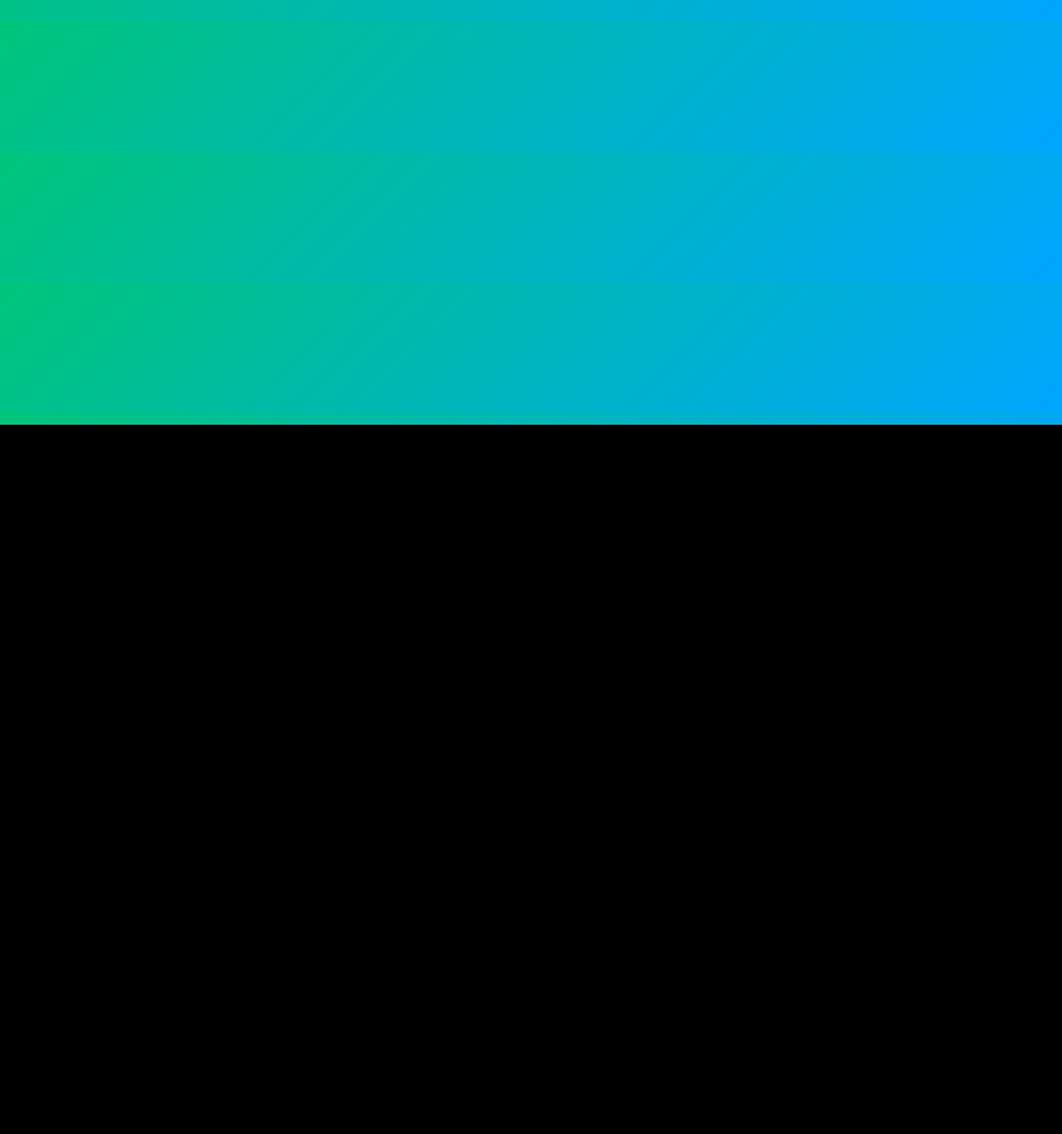
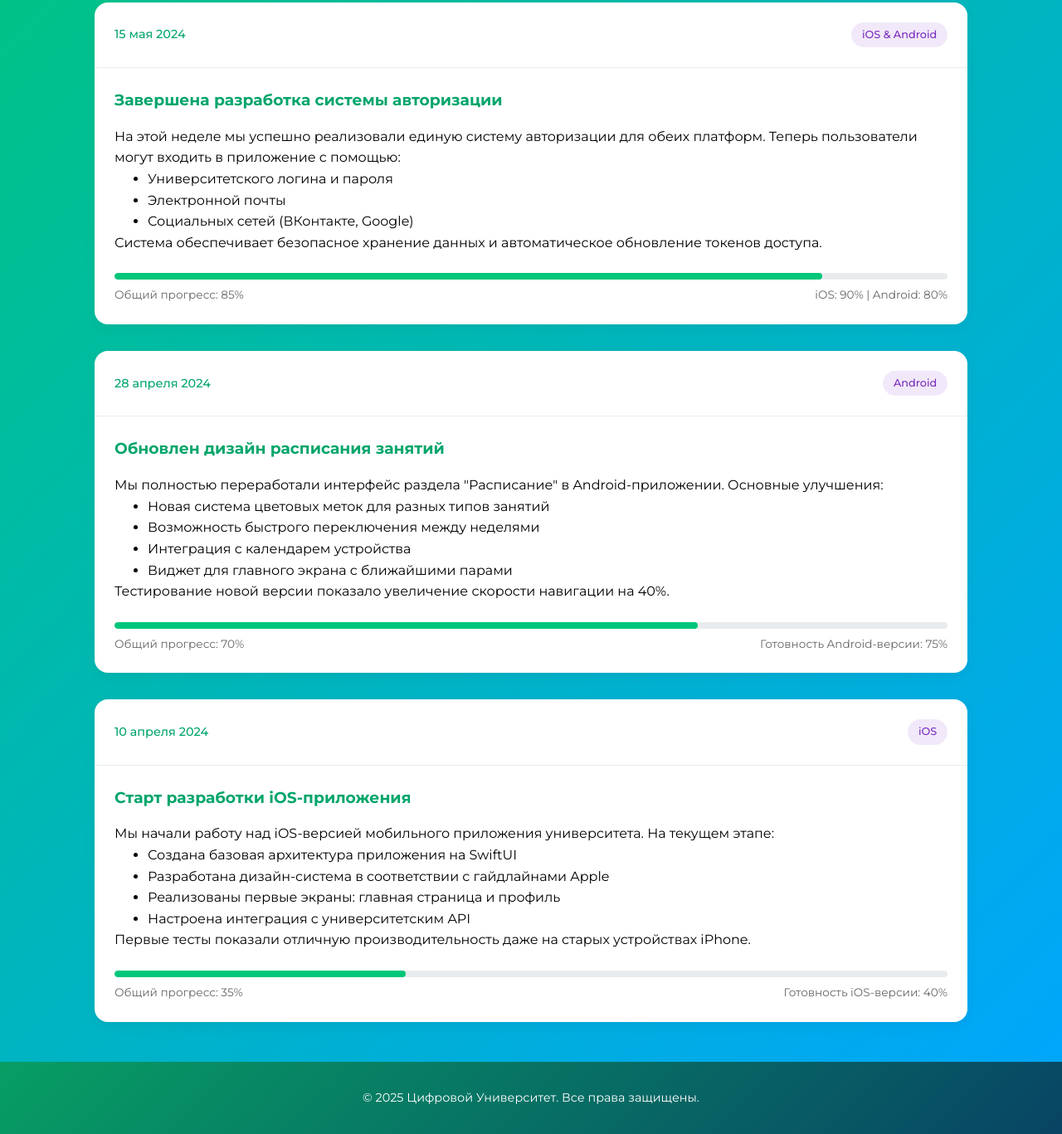
Before and after one commit to DashaBogomolova/practic_2025, a plain HTML site: page site/journal.html in a window 1280 px wide. Shown: the part 288-1655 px from the top of the page at 83% size. Before the commit the page ends 800 px from the top, so only its background shows below. Drawn offline with Linux system fonts and the light colour scheme.

Commit message:
оформление страницы journal

```diff
--- a/site/css/about_project.css
+++ b/site/css/about_project.css
@@ -7,7 +7,6 @@
   --gray: #E9ECEF;
   --transition: all 0.4s cubic-bezier(0.16, 1, 0.3, 1);
 }
-
 
 .mobile-app-section {
   max-width: 1100px;
@@ -41,7 +40,7 @@
 .app-header h2 {
   font-size: 2rem;
   font-weight: 700;
-
+ margin-bottom: -30px;
 }
 
 .app-content {
@@ -166,8 +165,6 @@
   border: 1px solid var(--gray);
 }
 
-
-
 .qr-text {
   flex: 1;
 }
--- /dev/null
+++ b/site/css/journal.css
@@ -0,0 +1,126 @@
+:root {
+  --primary: #00C67A;
+  --primary-dark: #00A56A;
+  --secondary: #7B2CBF;
+  --dark: #1A1A1A;
+  --light: #F8F9FA;
+  --gray: #E9ECEF;
+  --transition: all 0.4s cubic-bezier(0.16, 1, 0.3, 1);
+}
+
+
+.journal-header {
+  color: white;
+  padding: 3rem 1.5rem;
+  text-align: center;
+  margin-bottom: 2rem;
+}
+
+.journal-header h1 {
+  font-size: 2.2rem;
+  margin-bottom: 0.5rem;
+}
+
+.journal-header p {
+  font-size: 1.1rem;
+  opacity: 0.9;
+}
+
+.journal-container {
+  max-width: 1100px;
+  margin: 0 auto 3rem;
+  padding: 0 1.5rem;
+}
+
+.journal-post {
+  background: white;
+  border-radius: 16px;
+  box-shadow: 0 5px 15px rgba(0, 0, 0, 0.05);
+  overflow: hidden;
+  margin-bottom: 2rem;
+  transition: var(--transition);
+}
+
+.journal-post:hover {
+  transform: translateY(-5px);
+  box-shadow: 0 10px 25px rgba(0, 198, 122, 0.1);
+}
+
+.post-header {
+  padding: 1.5rem;
+  border-bottom: 1px solid var(--gray);
+  display: flex;
+  justify-content: space-between;
+  align-items: center;
+}
+
+.post-date {
+  color: var(--primary-dark);
+  font-weight: 500;
+  font-size: 0.9rem;
+}
+
+.post-platform {
+  background: rgba(123, 44, 191, 0.1);
+  color: var(--secondary);
+  padding: 0.3rem 0.8rem;
+  border-radius: 20px;
+  font-size: 0.8rem;
+  font-weight: 500;
+}
+
+.post-content {
+  padding: 1.5rem;
+}
+
+.post-title {
+  color: var(--primary-dark);
+  margin-top: 0;
+  margin-bottom: 1rem;
+}
+
+.post-text {
+  margin-bottom: 1.5rem;
+}
+
+.post-progress {
+  margin-top: 1.5rem;
+}
+
+.progress-bar {
+  height: 8px;
+  background: var(--gray);
+  border-radius: 4px;
+  margin-bottom: 0.5rem;
+  overflow: hidden;
+}
+
+.progress-fill {
+  height: 100%;
+  background: var(--primary);
+  border-radius: 4px;
+  transition: width 0.6s ease;
+}
+
+.progress-text {
+  display: flex;
+  justify-content: space-between;
+  font-size: 0.85rem;
+  color: #666;
+}
+
+@media (max-width: 768px) {
+  .journal-header {
+    padding: 2rem 1rem;
+  }
+
+  .journal-header h1 {
+    font-size: 1.8rem;
+  }
+
+  .post-header {
+    flex-direction: column;
+    align-items: flex-start;
+    gap: 0.5rem;
+  }
+}
--- a/site/css/resources.css
+++ b/site/css/resources.css
@@ -46,7 +46,6 @@
     }
 
     .resources-title {
-      font-family: 'Space Mono', monospace;
       font-size: 3rem;
       font-weight: 700;
       color: white;
--- a/site/css/style.css
+++ b/site/css/style.css
@@ -13,7 +13,7 @@
   * {
     box-sizing: border-box;
     margin: 0;
-    padding: 0;
+
   }
 
   body {
--- a/site/css/team.css
+++ b/site/css/team.css
@@ -87,7 +87,6 @@
   padding: 0.8rem 1rem 0.8rem 2.5rem;
   border: 1px solid var(--gray);
   border-radius: 8px;
-  font-family: 'Montserrat', sans-serif;
 }
 
 .search-box i {
--- a/site/journal.html
+++ b/site/journal.html
@@ -3,13 +3,15 @@
 <head>
   <meta charset="UTF-8">
   <meta name="viewport" content="width=device-width, initial-scale=1">
-  <title>Наша команда</title>
+  <title>Журнал</title>
   <link rel="icon" href="images/icon.png" type="image/png">
   <link href="https://fonts.googleapis.com/css2?family=Montserrat:wght@400;500;700&family=Space+Mono:wght@400;700&display=swap" rel="stylesheet">
   <link rel="stylesheet" href="https://cdnjs.cloudflare.com/ajax/libs/font-awesome/6.0.0/css/all.min.css">
   <link href="https://fonts.googleapis.com/css2?family=Montserrat:wght@400;500;700&display=swap" rel="stylesheet">
   <link rel="stylesheet" href="https://cdnjs.cloudflare.com/ajax/libs/font-awesome/6.0.0/css/all.min.css">
+  <link rel="stylesheet" href="https://cdnjs.cloudflare.com/ajax/libs/font-awesome/6.0.0/css/all.min.css">
   <link rel="stylesheet" type="text/css" href="css/style.css">
+  <link rel="stylesheet" type="text/css" href="css/journal.css">
 </head>
 
 <body>
@@ -24,6 +26,109 @@
     </nav>
   </header>
 
+
+  <div class="journal-header">
+    <h1>Журнал проекта</h1>
+    <p>Последние новости и достижения в разработке мобильных приложений</p>
+  </div>
+
+  <div class="journal-container">
+    <!-- Пост 1 -->
+    <div class="journal-post">
+      <div class="post-header">
+        <span class="post-date">15 мая 2024</span>
+        <span class="post-platform">iOS & Android</span>
+      </div>
+      <div class="post-content">
+        <h3 class="post-title">Завершена разработка системы авторизации</h3>
+        <div class="post-text">
+          <p>На этой неделе мы успешно реализовали единую систему авторизации для обеих платформ. Теперь пользователи могут входить в приложение с помощью:</p>
+          <ul>
+            <li>Университетского логина и пароля</li>
+            <li>Электронной почты</li>
+            <li>Социальных сетей (ВКонтакте, Google)</li>
+          </ul>
+          <p>Система обеспечивает безопасное хранение данных и автоматическое обновление токенов доступа.</p>
+        </div>
+
+        <div class="post-progress">
+          <div class="progress-bar">
+            <div class="progress-fill" style="width: 85%"></div>
+          </div>
+          <div class="progress-text">
+            <span>Общий прогресс: 85%</span>
+            <span>iOS: 90% | Android: 80%</span>
+          </div>
+        </div>
+      </div>
+    </div>
+
+    <!-- Пост 2 -->
+    <div class="journal-post">
+      <div class="post-header">
+        <span class="post-date">28 апреля 2024</span>
+        <span class="post-platform">Android</span>
+      </div>
+      <div class="post-content">
+        <h3 class="post-title">Обновлен дизайн расписания занятий</h3>
+        <div class="post-text">
+          <p>Мы полностью переработали интерфейс раздела "Расписание" в Android-приложении. Основные улучшения:</p>
+          <ul>
+            <li>Новая система цветовых меток для разных типов занятий</li>
+            <li>Возможность быстрого переключения между неделями</li>
+            <li>Интеграция с календарем устройства</li>
+            <li>Виджет для главного экрана с ближайшими парами</li>
+          </ul>
+          <p>Тестирование новой версии показало увеличение скорости навигации на 40%.</p>
+        </div>
+
+        <div class="post-progress">
+          <div class="progress-bar">
+            <div class="progress-fill" style="width: 70%"></div>
+          </div>
+          <div class="progress-text">
+            <span>Общий прогресс: 70%</span>
+            <span>Готовность Android-версии: 75%</span>
+          </div>
+        </div>
+      </div>
+    </div>
+
+    <!-- Пост 3 -->
+    <div class="journal-post">
+      <div class="post-header">
+        <span class="post-date">10 апреля 2024</span>
+        <span class="post-platform">iOS</span>
+      </div>
+      <div class="post-content">
+        <h3 class="post-title">Старт разработки iOS-приложения</h3>
+        <div class="post-text">
+          <p>Мы начали работу над iOS-версией мобильного приложения университета. На текущем этапе:</p>
+          <ul>
+            <li>Создана базовая архитектура приложения на SwiftUI</li>
+            <li>Разработана дизайн-система в соответствии с гайдлайнами Apple</li>
+            <li>Реализованы первые экраны: главная страница и профиль</li>
+            <li>Настроена интеграция с университетским API</li>
+          </ul>
+          <p>Первые тесты показали отличную производительность даже на старых устройствах iPhone.</p>
+        </div>
+
+        <div class="post-progress">
+          <div class="progress-bar">
+            <div class="progress-fill" style="width: 35%"></div>
+          </div>
+          <div class="progress-text">
+            <span>Общий прогресс: 35%</span>
+            <span>Готовность iOS-версии: 40%</span>
+          </div>
+        </div>
+      </div>
+    </div>
+  </div>
+
+  <script src="https://cdnjs.cloudflare.com/ajax/libs/font-awesome/6.0.0/js/all.min.js"></script>
+
+
   <footer>
     © 2025 Цифровой Университет. Все права защищены.
   </footer>
```
Also changed, not shown: site/about_project.html (+2 -3 lines), site/index.html (+1 -1 lines), site/resources.html (+1 -1 lines).
